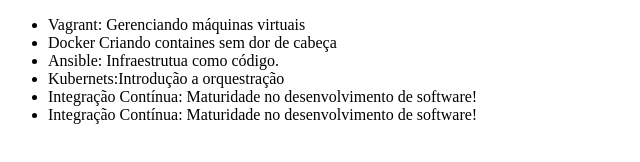
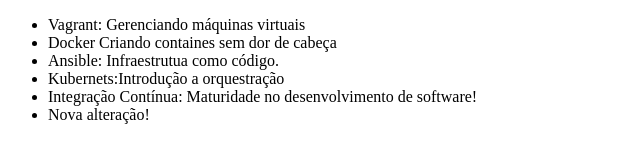
Before and after one commit to igorblos/CursoGit, a plain HTML site: page index.html in a window 1280 px wide. Shown: the whole page, without its empty margins (0-640 px from the left). Drawn offline with Linux system fonts and the light colour scheme.

Commit message:
Ajustando nomes dos cursos

```diff
--- a/index.html
+++ b/index.html
@@ -11,7 +11,7 @@
        <li>Ansible: Infraestrutua como código.</li>
        <li>Kubernets:Introdução a orquestração</li>
        <li>Integração Contínua: Maturidade no desenvolvimento de software!</li>
-       <li>Integração Contínua: Maturidade no desenvolvimento de software!</li>
+       <li>Nova alteração!</li>
     </ul>
 </body>
 </html>
```
